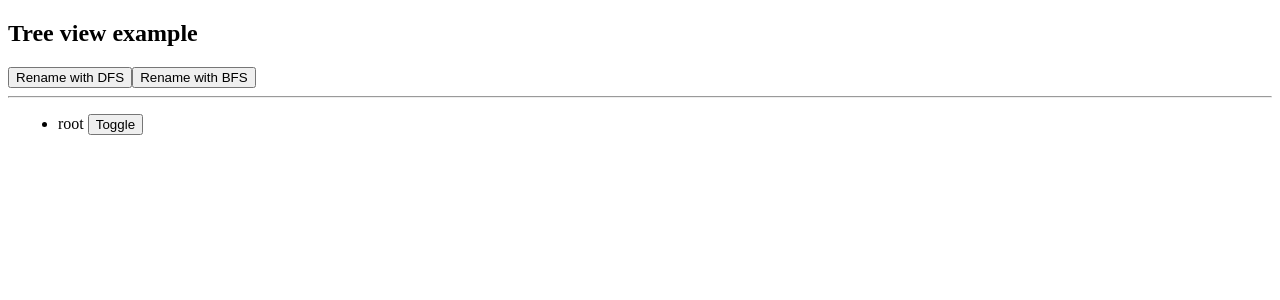
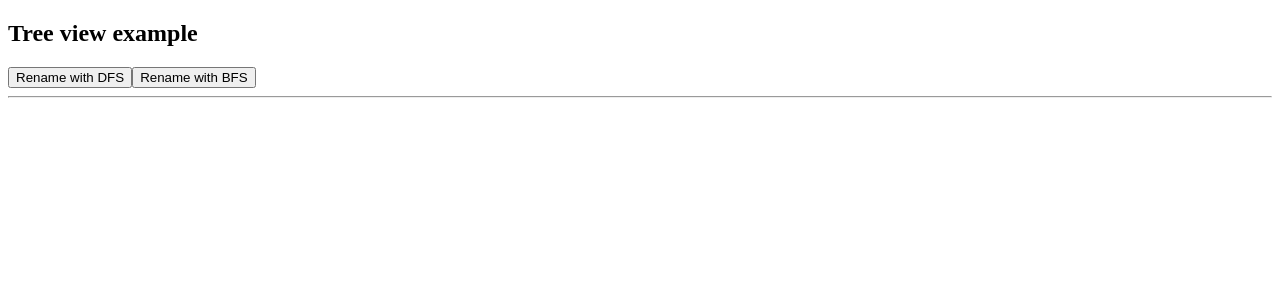
Before and after one commit to Windman/angular-tree-example, an Angular app in the folder angular-tree/: page / in a window 1280 px wide. Shown: the top 300 px of the page. Built offline with nearby package versions, Linux system fonts and the light colour scheme.

Commit message:
Update app.component.html

```diff
--- a/angular-tree/src/app/app.component.html
+++ b/angular-tree/src/app/app.component.html
@@ -5,5 +5,16 @@
       <input type="button" (click)=onRenameBFS() value="Rename with BFS">
     </div>
     <hr>
-    <tree></tree>
-  </div>
+    <div>
+      <ul>
+        <li *ngFor="let node of tree">
+          {{node.data}}
+          <input type="button" (click)=node.expand() value="Toggle">
+          <div *ngIf="node.expanded">
+            <tree  [tree]="node.children"></tree>
+          </div>
+        </li>
+    </ul>
+    </div>
+
+</div>
```
